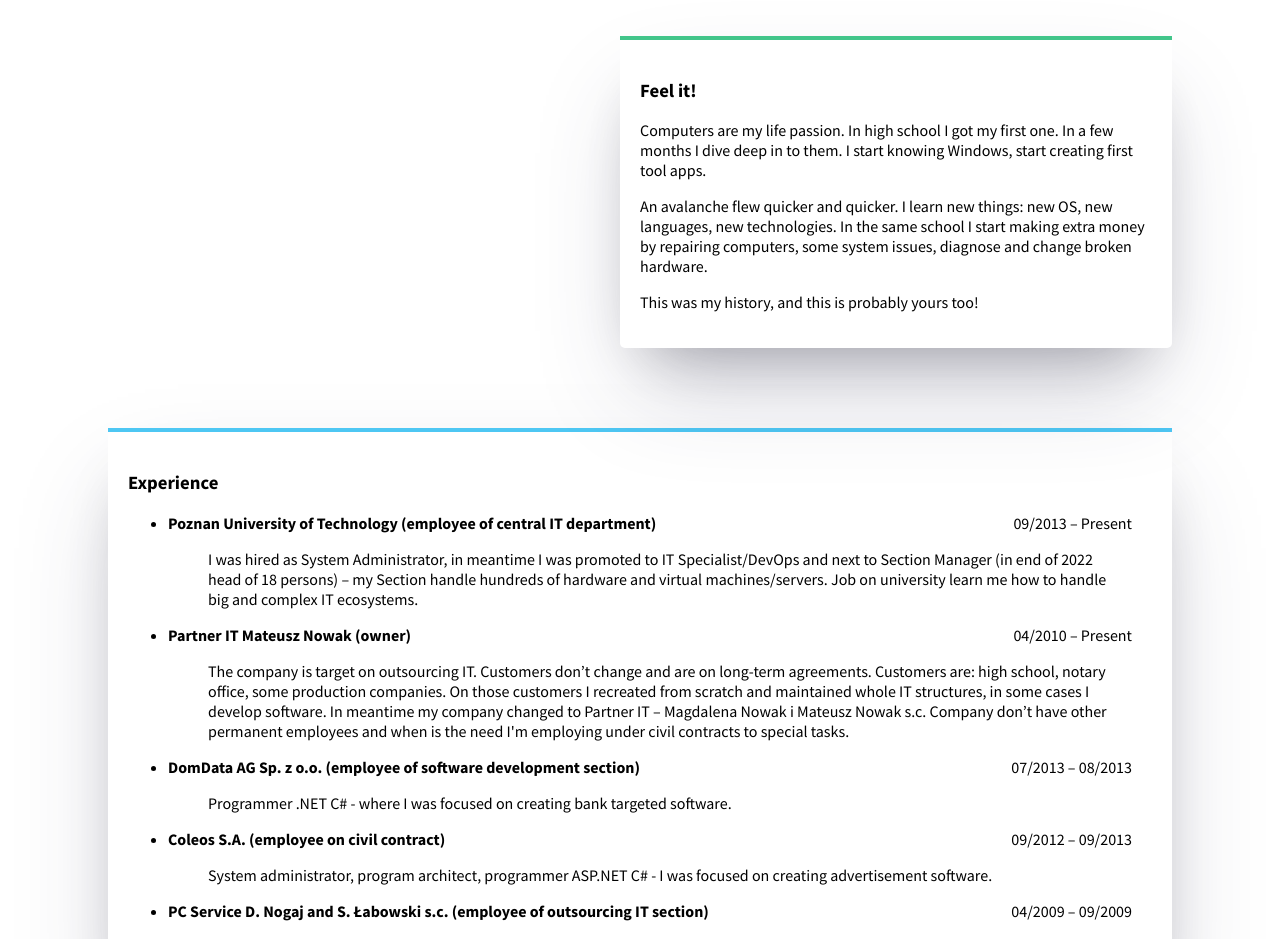
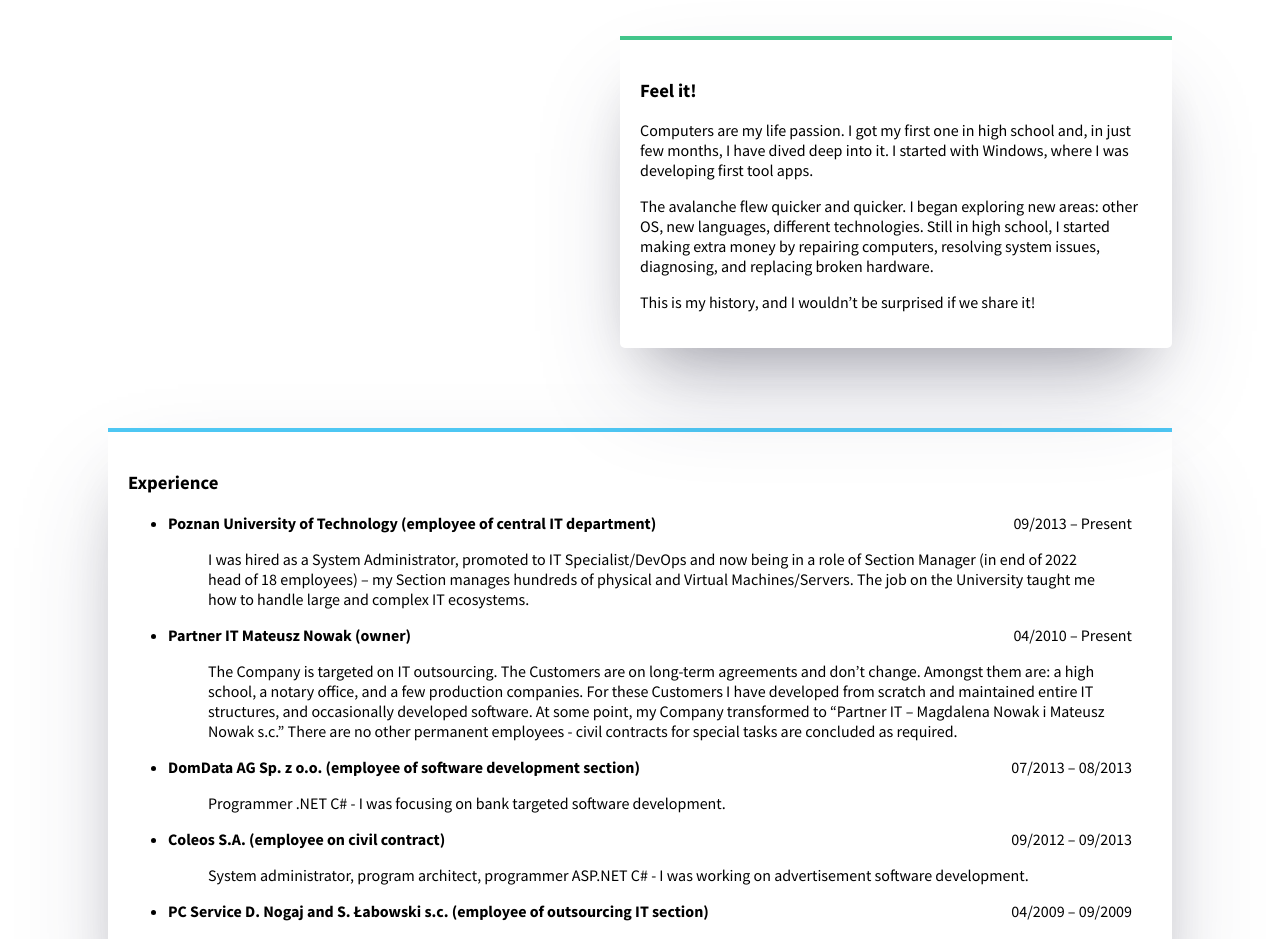
Before and after one commit to NowakMateusz/bio, a Vue app: page / in a window 1280 px wide. Shown: the part 540-1479 px from the top of the page. Built offline with nearby package versions, Linux system fonts and the light colour scheme.

Commit message:
Changed some gramma.

```diff
--- a/src/components/experience-section.vue
+++ b/src/components/experience-section.vue
@@ -9,25 +9,22 @@
           <li>
             <b>Poznan University of Technology (employee of central IT department)</b><span>09/2013 – Present</span>
             <blockquote>
-              I was hired as System Administrator, in meantime I was promoted to IT Specialist/DevOps and next to Section Manager (in end of 2022 head of 18 persons) – my Section handle
-              hundreds of hardware and virtual machines/servers. Job on university learn me how to handle big and complex IT ecosystems.
+              I was hired as a System Administrator, promoted to IT Specialist/DevOps and now being in a role of Section Manager (in end of 2022 head of 18 employees) – my Section manages hundreds of physical and Virtual Machines/Servers. The job on the University taught me how to handle large and complex IT ecosystems.
             </blockquote>
           </li>
           <li>
             <b>Partner IT Mateusz Nowak (owner)</b><span>04/2010 – Present</span>
             <blockquote>
-              The company is target on outsourcing IT. Customers don’t change and are on long-term agreements. Customers are: high school, notary office, some production companies. On
-              those customers I recreated from scratch and maintained whole IT structures, in some cases I develop software. In meantime my company changed to Partner IT – Magdalena
-              Nowak i Mateusz Nowak s.c. Company don’t have other permanent employees and when is the need I'm employing under civil contracts to special tasks.
+              The Company is targeted on IT outsourcing. The Customers are on long-term agreements and don’t change. Amongst them are: a high school, a notary office, and a few production companies. For these Customers I have developed from scratch and maintained entire IT structures, and occasionally developed software. At some point, my Company transformed to “Partner IT – Magdalena Nowak i Mateusz Nowak s.c.” There are no other permanent employees - civil contracts for special tasks are concluded as required.
             </blockquote>
           </li>
           <li>
             <b>DomData AG Sp. z o.o. (employee of software development section)</b><span>07/2013 – 08/2013</span>
-            <blockquote>Programmer .NET C# - where I was focused on creating bank targeted software.</blockquote>
+            <blockquote>Programmer .NET C# - I was focusing on bank targeted software development.</blockquote>
           </li>
           <li>
             <b>Coleos S.A. (employee on civil contract)</b><span>09/2012 – 09/2013</span>
-            <blockquote>System administrator, program architect, programmer ASP.NET C# - I was focused on creating advertisement software.</blockquote>
+            <blockquote>System administrator, program architect, programmer ASP.NET C# - I was working on advertisement software development.</blockquote>
           </li>
           <li>
             <b>PC Service D. Nogaj and S. Łabowski s.c. (employee of outsourcing IT section)</b><span>04/2009 – 09/2009</span>
--- a/src/components/intro-section.vue
+++ b/src/components/intro-section.vue
@@ -2,12 +2,11 @@
   <div id="intro-section" class="is-flex">
     <div id="intro" class="box">
       <h3>Feel it!</h3>
-      <p>Computers are my life passion. In high school I got my first one. In a few months I dive deep in to them. I start knowing Windows, start creating first tool apps.</p>
+      <p>Computers are my life passion. I got my first one in high school and, in just few months, I have dived deep into it. I started with Windows, where I was developing first tool apps.</p>
       <p>
-        An avalanche flew quicker and quicker. I learn new things: new OS, new languages, new technologies. In the same school I start making extra money by repairing computers, some
-        system issues, diagnose and change broken hardware.
+        The avalanche flew quicker and quicker. I began exploring new areas: other OS, new languages, different technologies. Still in high school, I started making extra money by repairing computers, resolving system issues, diagnosing, and replacing broken hardware.
       </p>
-      <p>This was my history, and this is probably yours too!</p>
+      <p>This is my history, and I wouldn’t be surprised if we share it!</p>
     </div>
   </div>
 </template>
--- a/src/components/knowledge-section.vue
+++ b/src/components/knowledge-section.vue
@@ -104,7 +104,7 @@
             </ul>
           </div>
           <div>
-            <p>I have less experience as well on other languages: PHP, Ruby</p>
+            <p>I have some experience as well on other languages: PHP, Ruby</p>
           </div>
         </section>
         <section ref="devops" id="devops">
@@ -115,11 +115,11 @@
           <h4>DevOps/System Administrator field</h4>
           <ul>
             <li>
-              <p>Advanced handling of platforms:</p>
+              <p>Advanced handling of the following platforms:</p>
               <p>Microsoft Windows, Windows Servers UNIX*: RHEL / Debian / Ubuntu / openSUSE / XenServer, FreeBSD, NetBSD, pfSense.</p>
             </li>
             <li>
-              <p>Handling and managing networks IPv4/IPv6:</p>
+              <p>Handling and managing IPv4/IPv6 networks:</p>
               <p>LAN, VLAN, WLAN, VPN</p>
             </li>
             <li>
@@ -135,7 +135,7 @@
               <p>Apache, nginx, Tomcat, WildFire, Microsoft IIS</p>
             </li>
             <li>
-              <p>Virtualization ecosystems:</p>
+              <p>Knowledge of Virtualization ecosystems:</p>
               <p>VMware, Xen, Hyper-V, KVM/QEMU/oVirt</p>
             </li>
             <li>
@@ -160,7 +160,7 @@
               <p>Management of CheckPoint, Netasq, pfSense, Windows, native iptables/nftables firewalls</p>
             </li>
             <li>
-              <p>Knowledge of issues related to security systems and services</p>
+              <p>Familiarity with of issues related to security systems and services</p>
             </li>
           </ul>
         </section>
```
